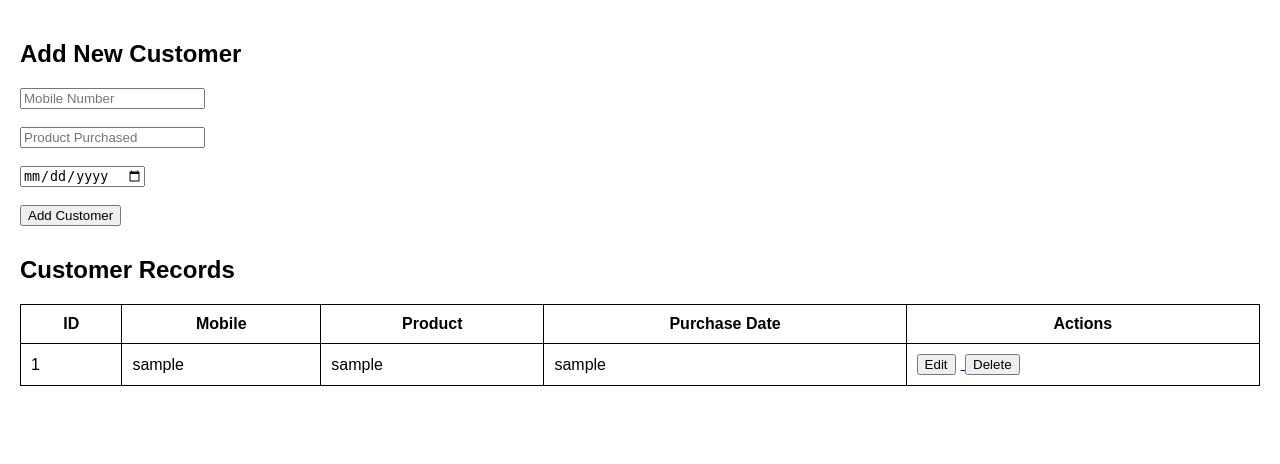
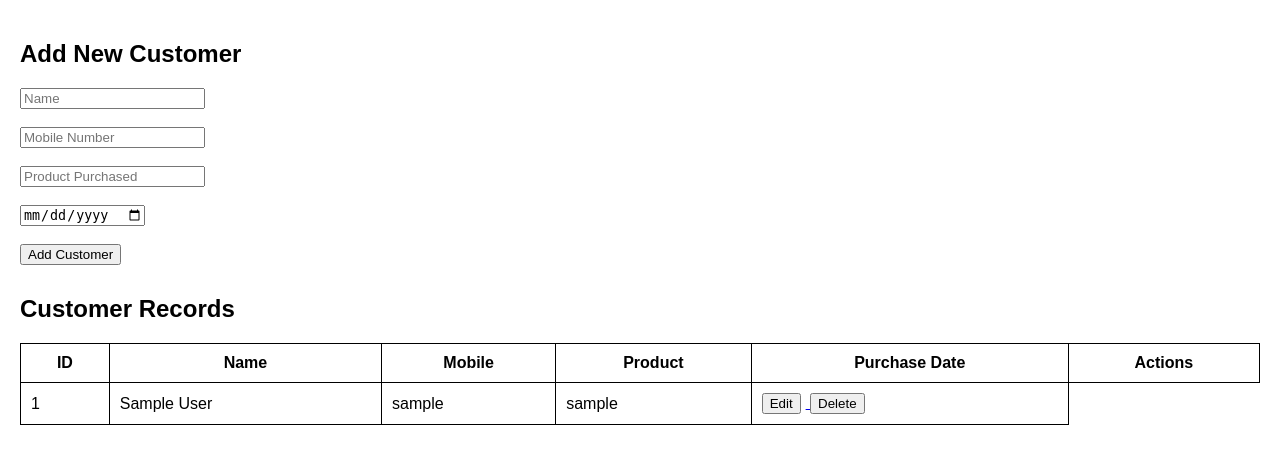
Before and after one commit to dthumm05/secure_apk_eg, a Flask app: page /custdb in a window 1280 px wide. Shown: the top 464 px of the page. Run offline with Flask 3, Linux system fonts and the light colour scheme; the visitor is signed in with stand-in values (Sample User, id 1); data comes from the database, SQL or seed files in the repository.

Commit message:
update app.py and custdb

```diff
--- a/app.py
+++ b/app.py
@@ -15,6 +15,7 @@
     c = conn.cursor()
     c.execute('''CREATE TABLE IF NOT EXISTS customers (
                     id INTEGER PRIMARY KEY AUTOINCREMENT,
+                    name TEXT NOT NULL,
                     mobile TEXT NOT NULL,
                     product TEXT NOT NULL,
                     purchase_date TEXT NOT NULL
@@ -125,6 +126,7 @@
     c = conn.cursor()
     c.execute('''CREATE TABLE IF NOT EXISTS customers (
         id INTEGER PRIMARY KEY AUTOINCREMENT,
+        name TEXT NOT NULL,
         mobile TEXT NOT NULL,
         product TEXT NOT NULL,
         purchase_date TEXT NOT NULL
@@ -133,25 +135,27 @@
     if request.method == 'POST':
         action = request.form.get('action')
         mobile = request.form.get('mobile', '').strip()
+        name = request.form.get('name', '').strip()
         product = request.form.get('product', '').strip()
         date = request.form.get('date', '').strip()
 
         if action == 'add':
             if mobile and product and date:
-                c.execute("INSERT INTO customers (mobile, product, purchase_date) VALUES (?, ?, ?)",
-                          (mobile, product, date))
+                c.execute("INSERT INTO customers (name, mobile, product, purchase_date) VALUES (?, ?, ?, ?)",
+                          (name, mobile, product, date))
                 conn.commit()
         elif action == 'edit':
             cust_id = request.form.get('id')
             if cust_id and mobile and product and date:
-                c.execute("UPDATE customers SET mobile = ?, product = ?, purchase_date = ? WHERE id = ?",
-                          (mobile, product, date, cust_id))
+                c.execute("UPDATE customers SET name = ?, mobile = ?, product = ?, purchase_date = ? WHERE id = ?",
+                          (name, mobile, product, date, cust_id))
                 conn.commit()
         return redirect(url_for('custdb'))  # clear form after POST
 
     # Fetch edit values from query parameters
     edit_customer = {
         "id": request.args.get("id", ""),
+        "name": request.args.get("name", ""),
         "mobile": request.args.get("mobile", ""),
         "product": request.args.get("product", ""),
         "date": request.args.get("date", ""),
--- a/templates/custdb.html
+++ b/templates/custdb.html
@@ -36,6 +36,8 @@
       <input type="hidden" name="action" value="{{ edit_customer.action }}">
       <input type="hidden" name="id" value="{{ edit_customer.id }}">
 
+      <input type="text" name="name" placeholder="Name" required
+             value="{{ edit_customer.name }}"><br><br>
       <input type="text" name="mobile" placeholder="Mobile Number" required
              value="{{ edit_customer.mobile }}"><br><br>
       <input type="text" name="product" placeholder="Product Purchased" required
@@ -50,6 +52,7 @@
     <table>
       <tr>
         <th>ID</th>
+        <th>Name</th>
         <th>Mobile</th>
         <th>Product</th>
         <th>Purchase Date</th>
```
